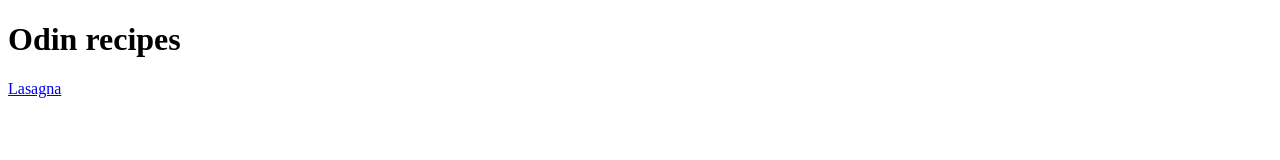
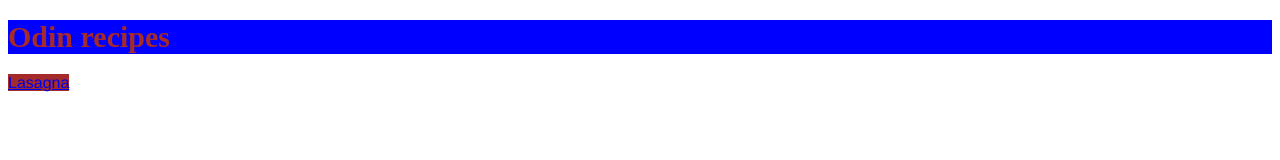
Before and after one commit to francescoct99/odin-recipes, a plain HTML site: page index.html in a window 1280 px wide. Drawn offline with Linux system fonts and the light colour scheme.

Commit message:
added changes of CSS assignment

```diff
--- a/index.html
+++ b/index.html
@@ -3,6 +3,7 @@
     <head>
         <meta charset = "UTF-8">
         <title>Odin Recipes</title>
+        <link rel="stylesheet" href="style.css" />
     </head>
 
     <body>
--- /dev/null
+++ b/style.css
@@ -0,0 +1,15 @@
+h1 {
+    color: brown;
+    background-color: blue;
+    font-size: 30px;
+}
+
+a {
+    font-family: 'Franklin Gothic Medium', 'Arial Narrow', Arial, sans-serif;
+    background-color: brown;
+}
+
+ul,
+ol {
+    color: red;
+}
```
Also changed, not shown: recipes/lasagna.html (+1 -0 lines).
